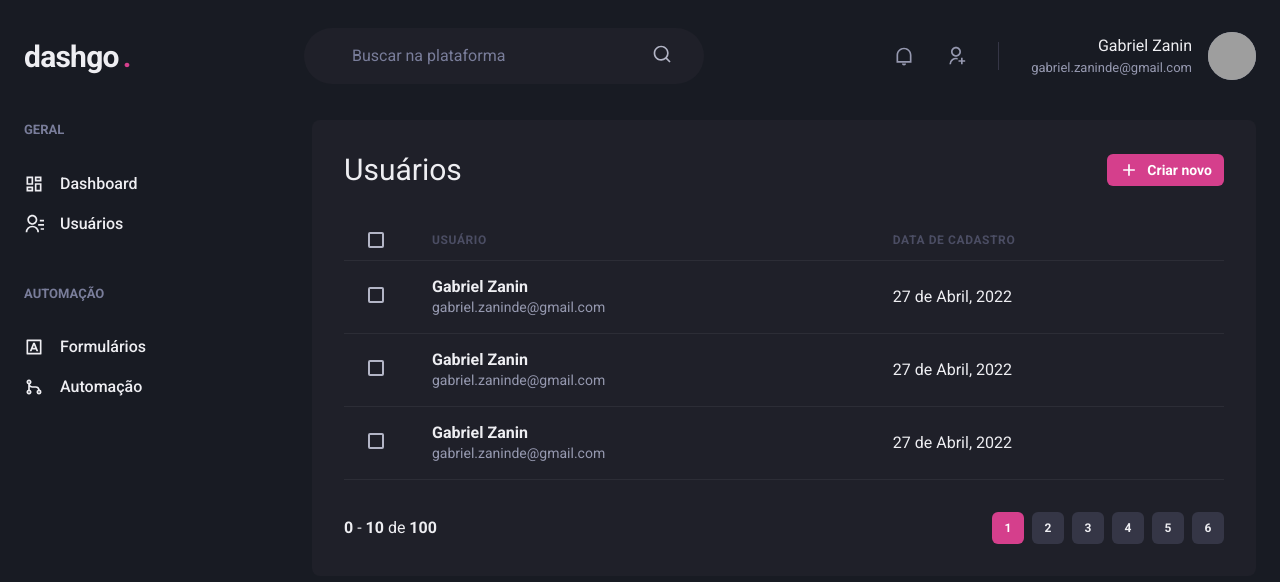
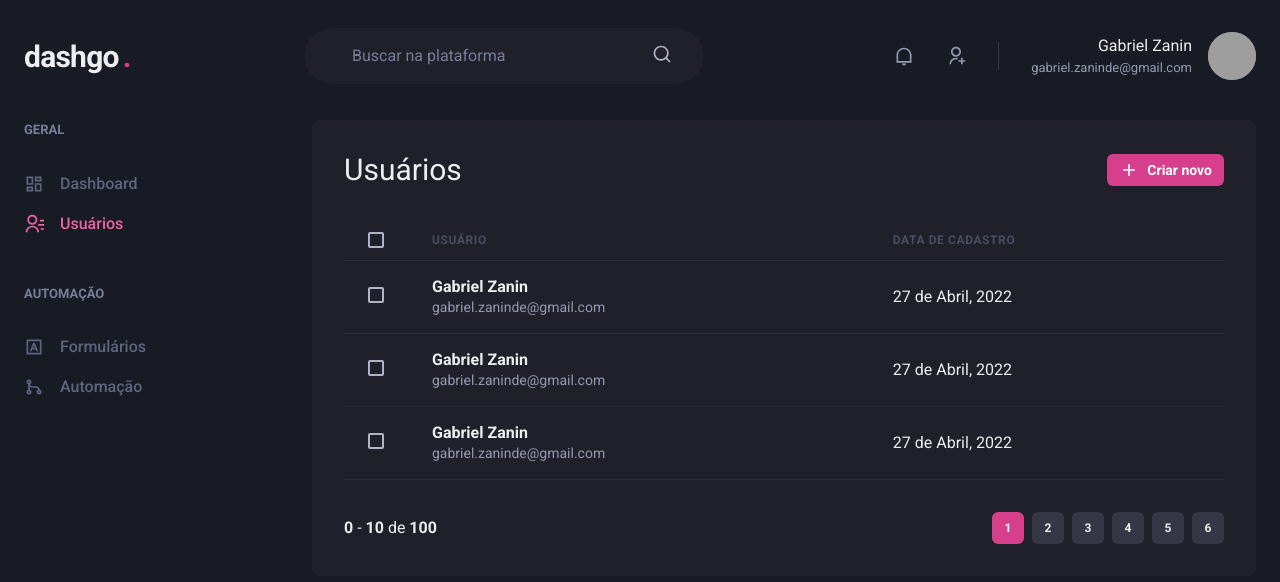
Before and after one commit to ZaninDe/dashgo, a Next.js app: page /users in a window 1280 px wide. Shown: the top 582 px of the page. Built offline with nearby package versions, Linux system fonts and the light colour scheme; grey boxes are pictures that could not be loaded.

Commit message:
active link on sidebar

```diff
--- /dev/null
+++ b/src/components/ActiveLink.tsx
@@ -0,0 +1,31 @@
+import Link, { LinkProps} from "next/link";
+import { useRouter } from "next/router";
+import { cloneElement, ReactElement } from "react";
+
+interface ActiveLinkProps extends LinkProps {
+  children: ReactElement;
+  shouldMatchExactHref?: boolean;
+}
+
+export function ActiveLink({children, shouldMatchExactHref = false,  ...rest }: ActiveLinkProps) {
+  const { asPath} = useRouter()
+  let isActive = false;
+
+  if(shouldMatchExactHref && (asPath === rest.href || asPath === rest.as)) {
+    isActive = true;
+  }
+
+  if(!shouldMatchExactHref && (
+    asPath.startsWith(String(rest.href)) ||
+    asPath.startsWith(String(rest.as)))) {
+      isActive = true;
+    }
+
+  return (
+    <Link {...rest}>
+      {cloneElement(children, {
+        color: isActive ? 'pink.400' : 'gray.500'
+      })}
+    </Link>
+  )
+}
--- a/src/components/Sidebar/NavLink.tsx
+++ b/src/components/Sidebar/NavLink.tsx
@@ -1,7 +1,7 @@
 /* eslint-disable @next/next/link-passhref */
 import { Icon, Link as ChakraLink, Text, LinkProps as ChakraLinkProps } from "@chakra-ui/react";
 import { ElementType } from "react";
-import Link from 'next/link'
+import { ActiveLink } from "../ActiveLink";
 
 interface NavLinkProps extends ChakraLinkProps {
   icon: ElementType;
@@ -11,11 +11,11 @@
 
 export function NavLink({ icon, children, href, ...rest }: NavLinkProps) {
   return (
-   <Link href={href} passHref>
+   <ActiveLink href={href} passHref>
       <ChakraLink display="flex" alignItems="center" {...rest}>
         <Icon as={icon} fontSize="20" />
         <Text ml="4" fontWeight="medium">{children}</Text>
       </ChakraLink>
-   </Link>
+   </ActiveLink>
   )
 }
```
